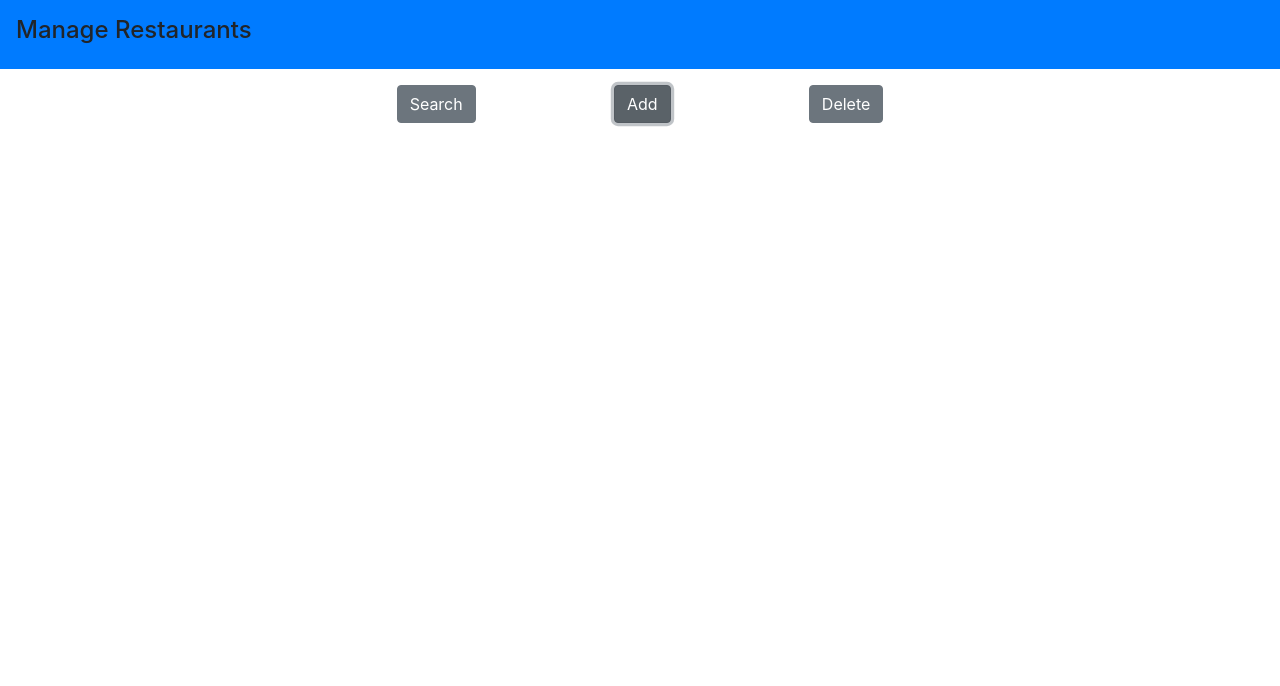
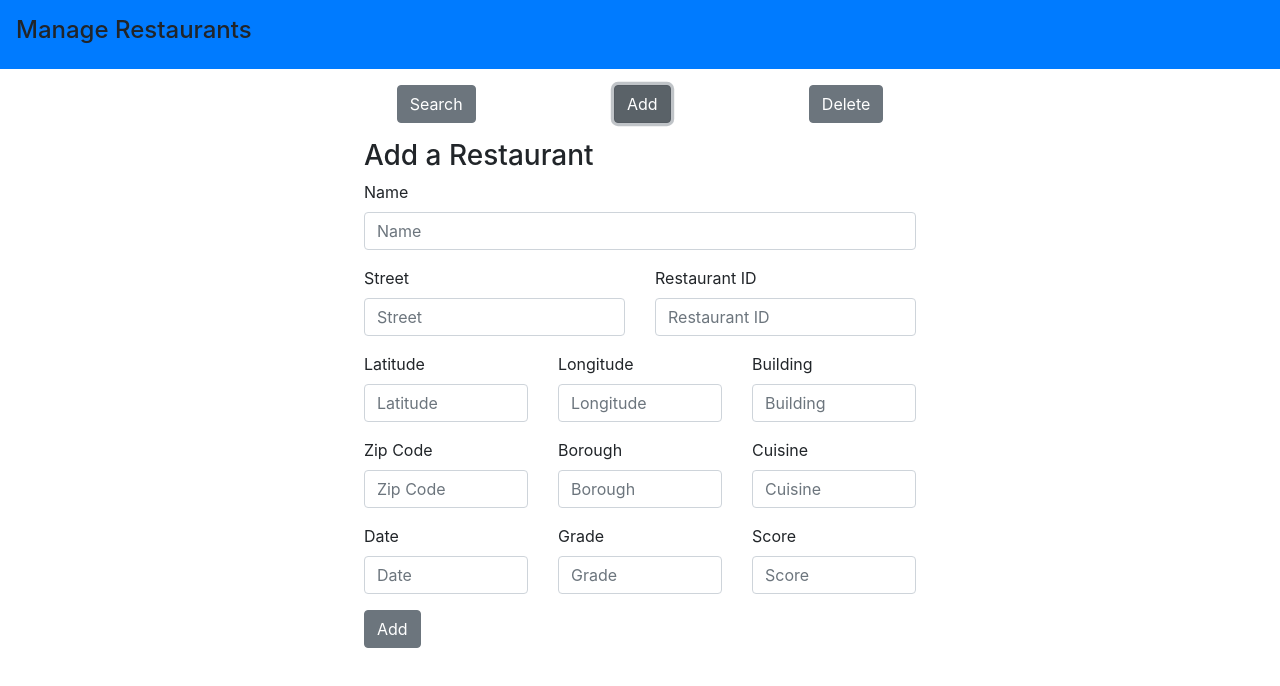
Before and after one commit to strange1120/node-mongo-restaurant-api, a React (Create React App) app in the folder client/: page / in a window 1280 px wide. Both pictures are taken after a click on the button "Add". Shown: the top 686 px of the page. Built offline with nearby package versions, Linux system fonts and the light colour scheme.

Commit message:
adding addform page

```diff
--- a/client/package.json
+++ b/client/package.json
@@ -7,6 +7,7 @@
     "@chakra-ui/core": "^0.8.0",
     "@emotion/core": "^10.0.35",
     "@emotion/styled": "^10.0.27",
+    "@hookform/resolvers": "^0.1.1",
     "@testing-library/jest-dom": "^4.2.4",
     "@testing-library/react": "^9.3.2",
     "@testing-library/user-event": "^7.1.2",
@@ -19,7 +20,8 @@
     "react-hook-form": "^6.8.4",
     "react-router-dom": "^5.2.0",
     "react-scripts": "3.4.3",
-    "reactstrap": "^8.6.0"
+    "reactstrap": "^8.6.0",
+    "yup": "^0.29.3"
   },
   "scripts": {
     "start": "react-scripts start",
--- /dev/null
+++ b/client/src/components/AddForm.js
@@ -0,0 +1,164 @@
+import React from "react";
+import { Row, FormGroup, Form, Label, Input, Button, Col } from "reactstrap";
+import { useForm } from "react-hook-form";
+import RestaurantDataService from "../services/RestaurantService";
+import { yupResolver } from "@hookform/resolvers";
+import * as yup from "yup";
+
+// const schema = yup.object().shape({
+//   name: yup.string().required(),
+//   restaurantId: yup.string().required(),
+//   address: yup.object().shape({
+//     building: yup.string().required(),
+//     street: yup.string().required(),
+//     // coord: array().of(number().required()),
+//     latitude: yup.number().required(),
+//     longitude: yup.number().required(),
+//     zipCode: yup.string().required(),
+//   }),
+//   cuisine: yup.string().required(),
+//   borough: yup.string().required(),
+//   grades: yup.array().of(
+//     yup.object().shape({
+//       date: yup.string().required(),
+//       score: yup.number().required().positive(),
+//       grade: yup.string().required(),
+//     })
+//   ),
+// });
+
+const AddForm = () => {
+  const { register, handleSubmit } = useForm();
+  //       {
+  //     resolver: yupResolver(schema),
+  //   }
+
+  const onSubmit = (values) => {
+    console.log(values);
+  };
+
+  return (
+    <>
+      <Row className="d-flex justify-content-center">
+        <Col md="8">
+          <h3>Add a Restaurant</h3>
+          <Form onSubmit={handleSubmit(onSubmit)}>
+            <FormGroup>
+              <Label for="name">Name</Label>
+              <Input name="name" placeholder="Name" innerRef={register} />
+            </FormGroup>
+            <Row>
+              <Col md="6">
+                <FormGroup>
+                  <Label for="street">Street</Label>
+                  <Input
+                    name="street"
+                    placeholder="Street"
+                    innerRef={register}
+                  />
+                </FormGroup>
+              </Col>
+              <Col md="6">
+                <FormGroup>
+                  <Label for="restaurantId">Restaurant ID</Label>
+                  <Input
+                    name="restaurantId"
+                    placeholder="Restaurant ID"
+                    innerRef={register}
+                  />
+                </FormGroup>
+              </Col>
+            </Row>
+            <Row>
+              <Col md="4">
+                <FormGroup>
+                  <Label for="latitude">Latitude</Label>
+                  <Input
+                    name="latitude"
+                    placeholder="Latitude"
+                    innerRef={register}
+                  />
+                </FormGroup>
+              </Col>
+              <Col md="4">
+                <FormGroup>
+                  <Label for="longitude">Longitude</Label>
+                  <Input
+                    name="longitude"
+                    placeholder="Longitude"
+                    innerRef={register}
+                  />
+                </FormGroup>
+              </Col>
+              <Col md="4">
+                <FormGroup>
+                  <Label for="building">Building</Label>
+                  <Input
+                    name="building"
+                    placeholder="Building"
+                    innerRef={register}
+                  />
+                </FormGroup>
+              </Col>
+            </Row>
+            <Row>
+              <Col md="4">
+                <FormGroup name="address">
+                  <Label for="zipCode">Zip Code</Label>
+                  <Input
+                    name="zipCode"
+                    placeholder="Zip Code"
+                    innerRef={register}
+                  />
+                </FormGroup>
+              </Col>
+              <Col md="4">
+                <FormGroup>
+                  <Label for="borough">Borough</Label>
+                  <Input
+                    name="borough"
+                    placeholder="Borough"
+                    innerRef={register}
+                  />
+                </FormGroup>
+              </Col>
+              <Col md="4">
+                <FormGroup>
+                  <Label for="cuisine">Cuisine</Label>
+                  <Input
+                    name="cuisine"
+                    placeholder="Cuisine"
+                    innerRef={register}
+                  />
+                </FormGroup>
+              </Col>
+            </Row>
+            <Row>
+              <Col md="4">
+                <FormGroup>
+                  <Label for="date">Date</Label>
+                  <Input name="date" placeholder="Date" innerRef={register} />
+                </FormGroup>
+              </Col>
+              <Col md="4">
+                <FormGroup>
+                  <Label for="grade">Grade</Label>
+                  <Input name="grade" placeholder="Grade" innerRef={register} />
+                </FormGroup>
+              </Col>
+              <Col md="4">
+                <FormGroup>
+                  <Label for="score">Score</Label>
+                  <Input name="score" placeholder="Score" innerRef={register} />
+                </FormGroup>
+              </Col>
+            </Row>
+            <Button type="submit">Add</Button>
+          </Form>
+        </Col>
+      </Row>
+    </>
+  );
+};
+
+export default AddForm;
--- a/client/src/components/Landing.js
+++ b/client/src/components/Landing.js
@@ -1,38 +1,29 @@
 import React, { useState } from "react";
 import { Navbar, NavbarText, Button, Row, Col } from "reactstrap";
 import SearchForm from "./SearchForm";
+import AddForm from "./AddForm";
 
 const Landing = () => {
   const [searchForm, setSearchForm] = useState(false);
+  const [addForm, setAddForm] = useState(false);
 
+  const reset = () => {
+    setSearchForm(false);
+    setAddForm(false);
+  };
+
+  const toggleSearchForm = () => {
+    reset();
+    setSearchForm(true);
+  };
+
+  const toggleAddForm = () => {
+    reset();
+    setAddForm(true);
+  };
 
   return (
     <>
-      {/* <Flex
-        as="nav"
-        align="center"
-        justify="space-between"
-        wrap="wrap"
-        padding="1.5rem"
-        bg="teal.500"
-        color="white"
-      >
-        <Flex align="center" mr={5}>
-          <Heading as="h1" size="lg" letterSpacing={"-.1rem"}>
-            Manage Restaurants
-          </Heading>
-        </Flex>
-      </Flex>
-
-      <Flex justify="center">
-        <Flex as="container" justify="space-around" w="50%">
-          <Button as="button" onClick={() => setSearchForm(true)}>
-            Search
-          </Button>
-          <Box as="button">Add</Box>
-          <Box as="button">Delete</Box>
-        </Flex>
-      </Flex> */}
       <Navbar color="primary">
         <NavbarText>
           <h4>Manage Restaurants</h4>
@@ -40,13 +31,16 @@ const Landing = () => {
       </Navbar>
       <Row className="d-flex justify-content-center mt-3">
         <Col md="6" className="d-flex justify-content-around">
-          <Button onClick={() => setSearchForm(true)}>Search</Button>
-          <Button>Add</Button>
+          <Button onClick={() => toggleSearchForm()}>Search</Button>
+          <Button onClick={() => toggleAddForm()}>Add</Button>
           <Button>Delete</Button>
         </Col>
       </Row>
       <Row className="d-flex justify-content-center mt-3">
-        <Col md="8">{searchForm ? <SearchForm /> : null}</Col>
+        <Col md="8">
+          {searchForm ? <SearchForm /> : null}
+          {addForm ? <AddForm /> : null}
+        </Col>
       </Row>
     </>
   );
```
Also changed, not shown: 1 other file (tests, documents, lock files or other folders).
